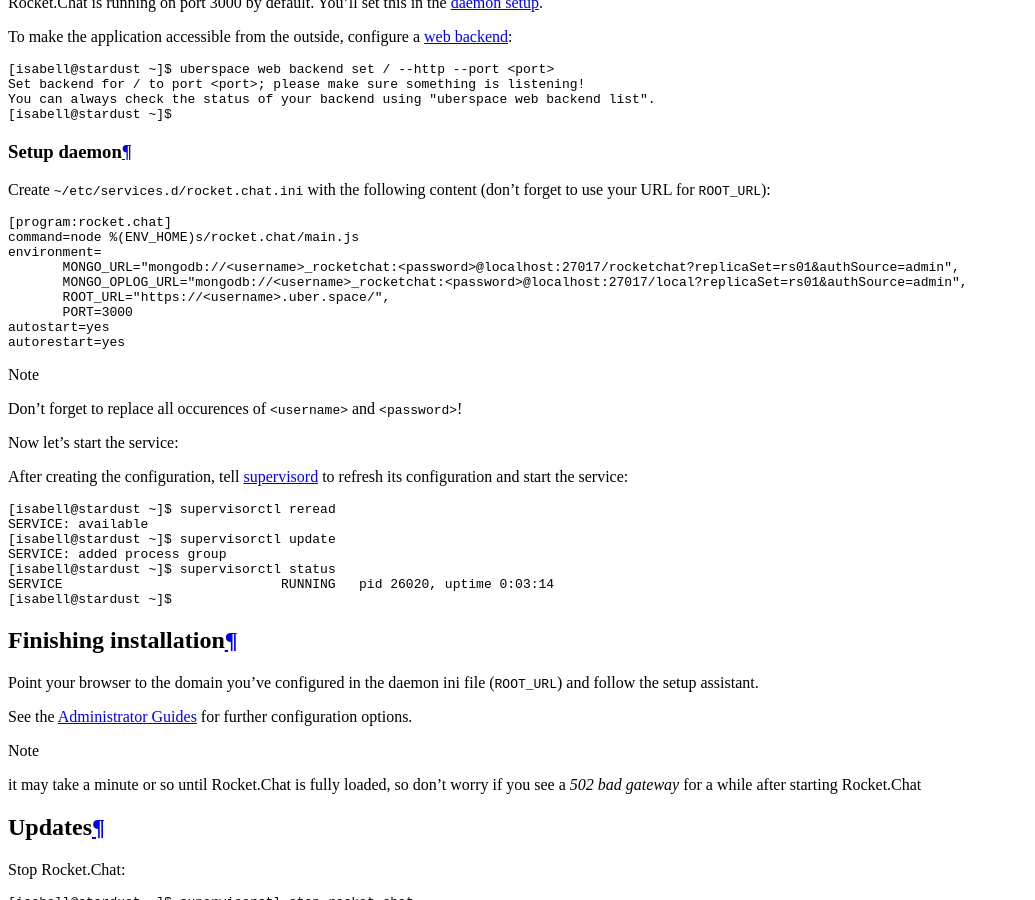
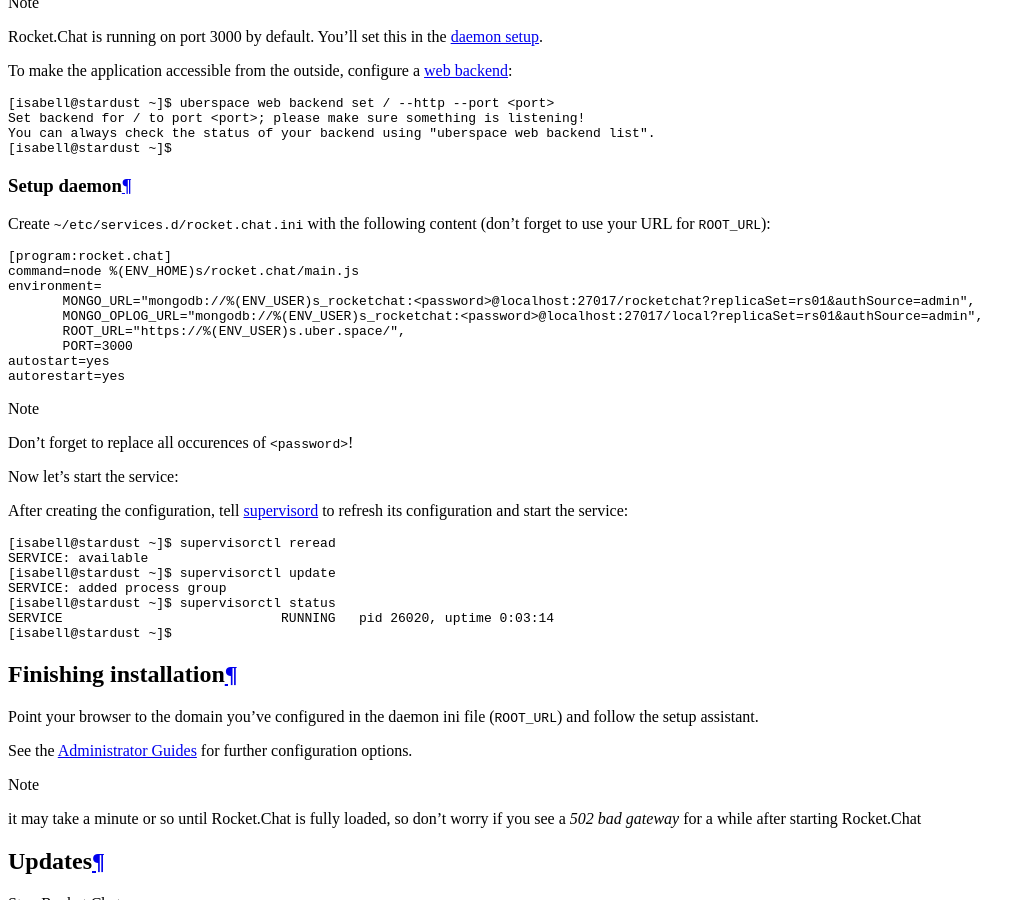
Before and after one commit to Uberspace/lab, a Sphinx documentation site: the page built from source/guide_rocketchat.rst, in a window 1280 px wide and 900 px high, scrolled down 6186 px. Shown: the whole window, without its empty margins (0-1035 px from the left). Built offline with Sphinx 7.4.7 and the Read the Docs theme 2.0.0, drawn with Linux system fonts in a browser that asks for light colours.

```diff
--- a/source/guide_rocketchat.rst
+++ b/source/guide_rocketchat.rst
@@ -239,14 +240,14 @@
  [program:rocket.chat]
  command=node %(ENV_HOME)s/rocket.chat/main.js
  environment=
-        MONGO_URL="mongodb://<username>_rocketchat:<password>@localhost:27017/rocketchat?replicaSet=rs01&authSource=admin",
-        MONGO_OPLOG_URL="mongodb://<username>_rocketchat:<password>@localhost:27017/local?replicaSet=rs01&authSource=admin",
-        ROOT_URL="https://<username>.uber.space/",
+        MONGO_URL="mongodb://%(ENV_USER)s_rocketchat:<password>@localhost:27017/rocketchat?replicaSet=rs01&authSource=admin",
+        MONGO_OPLOG_URL="mongodb://%(ENV_USER)s_rocketchat:<password>@localhost:27017/local?replicaSet=rs01&authSource=admin",
+        ROOT_URL="https://%(ENV_USER)s.uber.space/",
         PORT=3000
  autostart=yes
  autorestart=yes
 
-.. note:: Don't forget to replace all occurences of ``<username>`` and ``<password>``!
+.. note:: Don't forget to replace all occurences of ``<password>``!
 
 Now let's start the service:
 
```
Also changed, not shown: other parts of source/guide_rocketchat.rst (+1 -0 lines).
